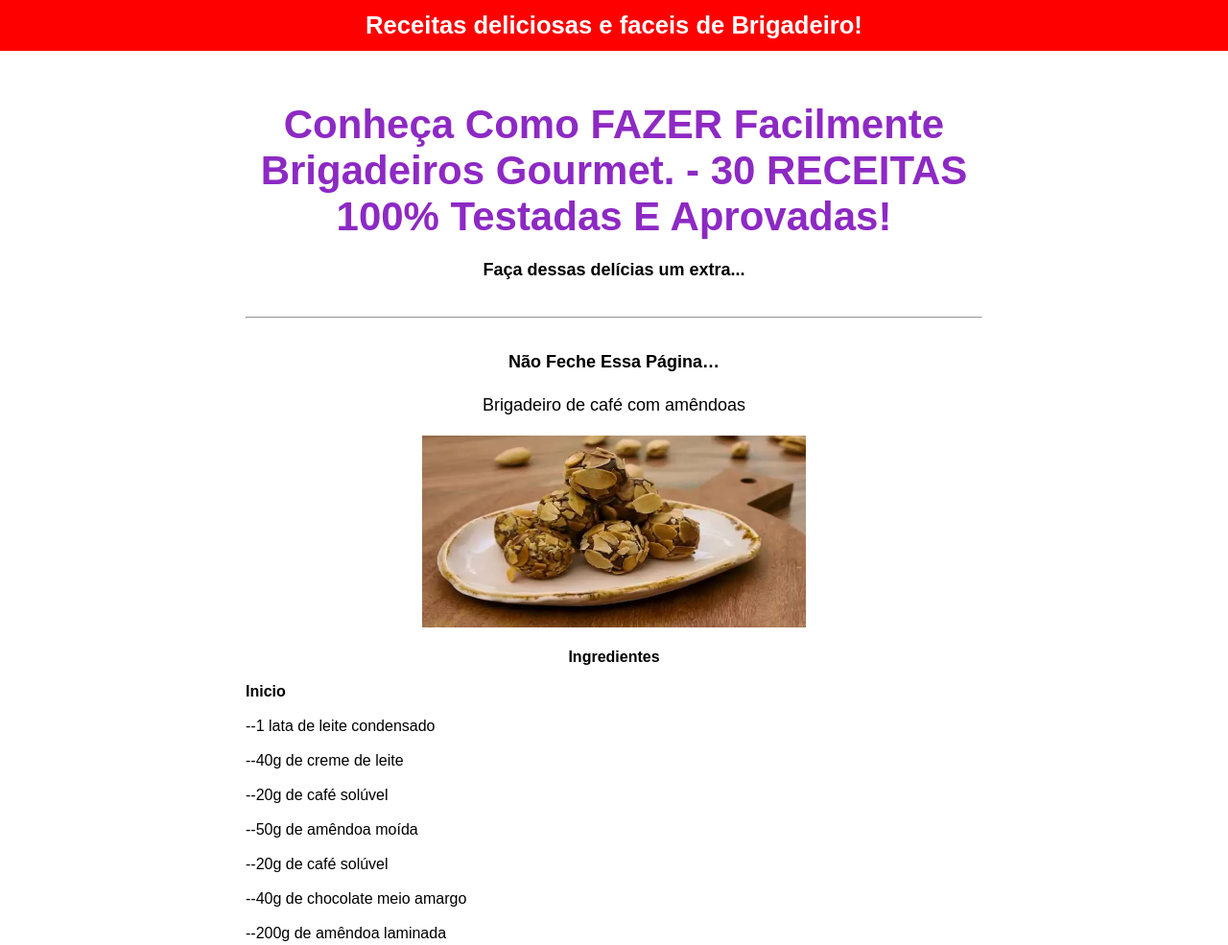
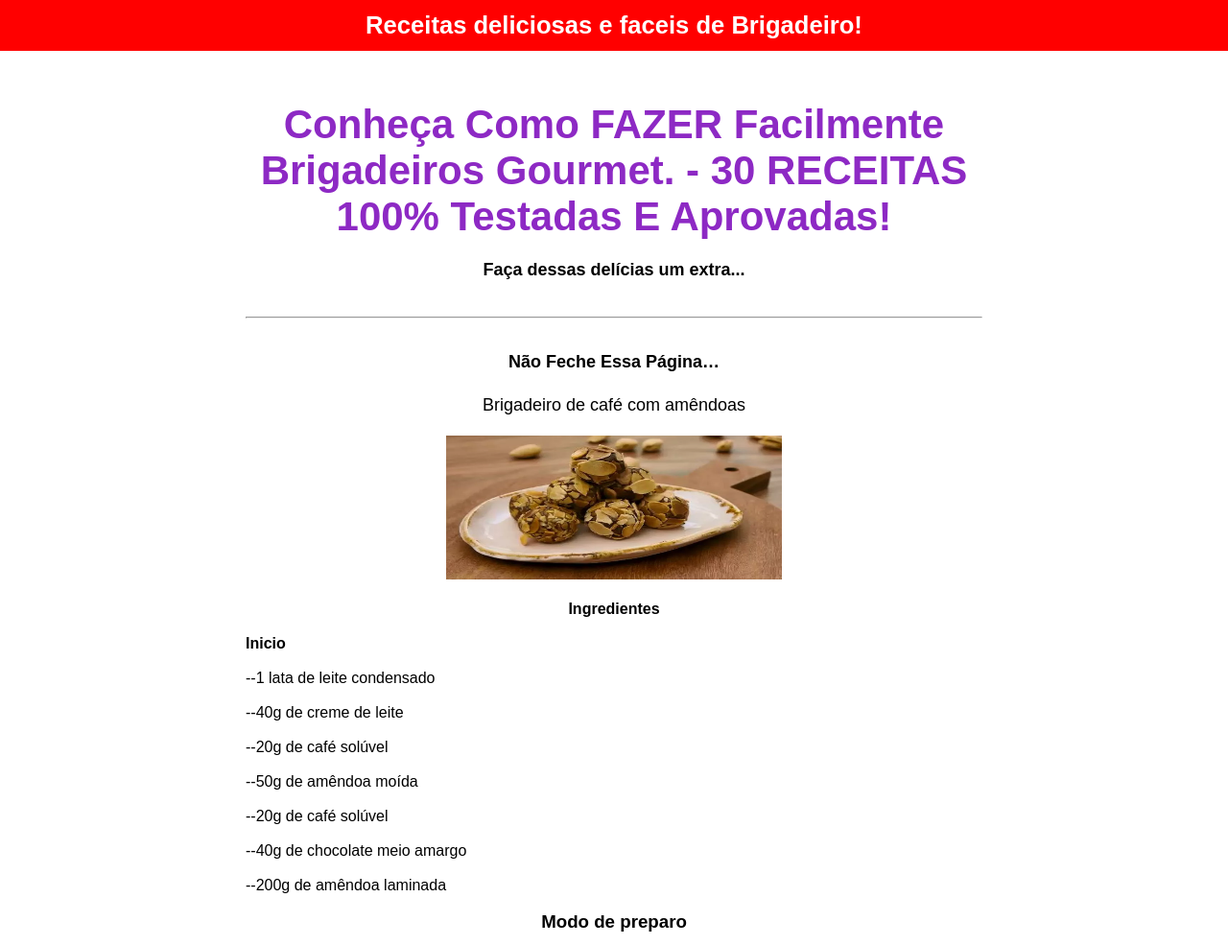
Before and after one commit to rodrigooliveira-23/frasesdepoder.fun, a plain HTML site: page index.html in a window 1280 px wide. Shown: the top 985 px of the page at 96% size. Drawn offline with Linux system fonts and the light colour scheme.

Commit message:
Update index.html

```diff
--- a/index.html
+++ b/index.html
@@ -133,7 +133,7 @@
 
    <p>Brigadeiro de café com amêndoas</strong></p>
 </h2>
-                            <img src="amendoa.png" alt="some text" width=400 height=200>
+                            <img src="amendoa.png" alt="some text" width=350 height=150>
     <p><div style="text-align: center;"><strong>Ingredientes</strong></div></p>
     <p><div style="text-align: left;"><strong>Inicio</strong></div></p>
     <p><div style="text-align: left;">--1 lata de leite condensado</div></p>
```
